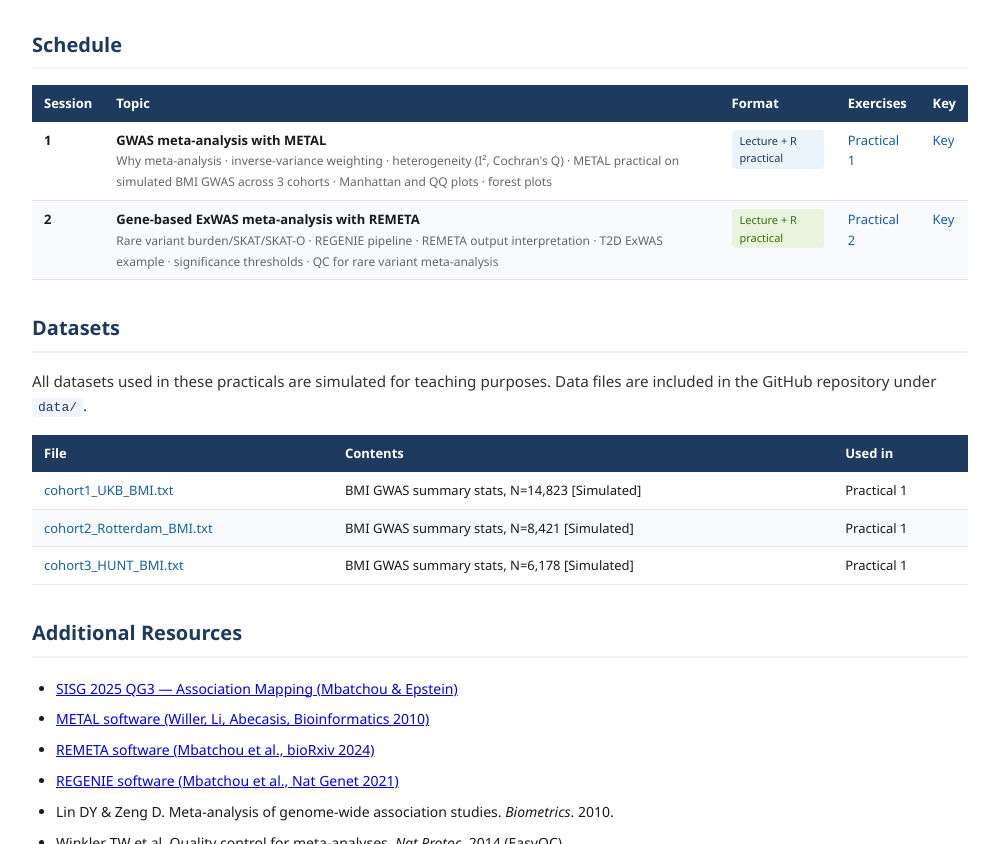
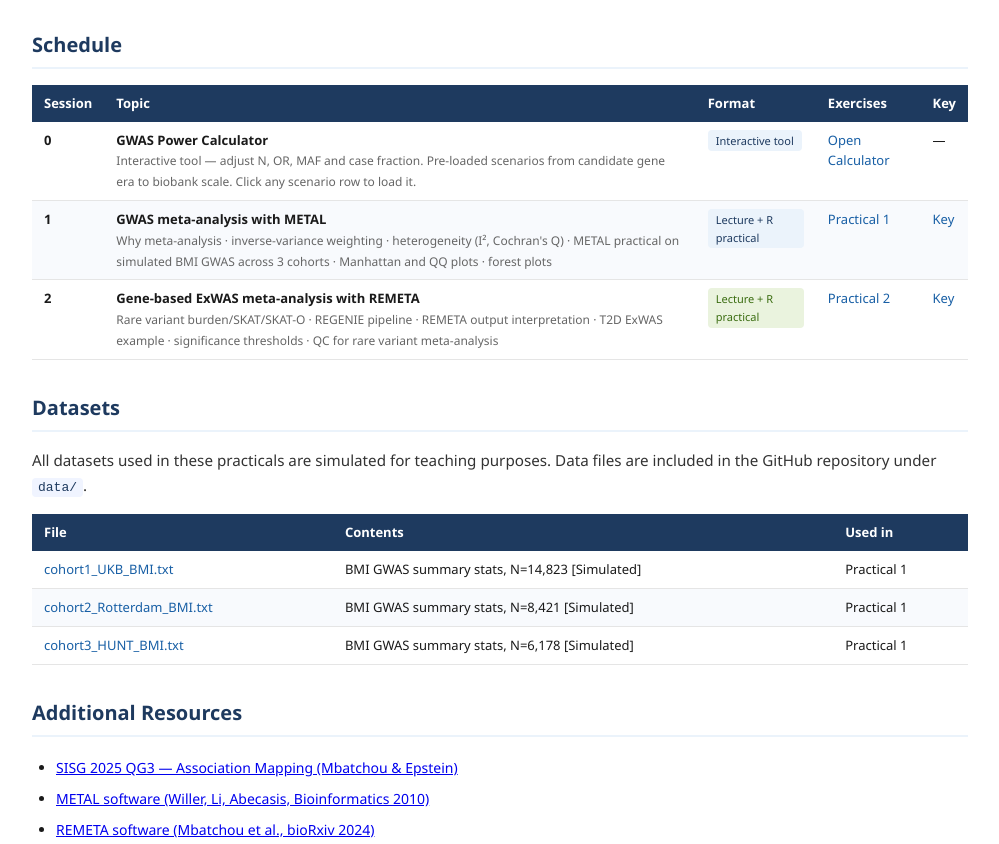
Before and after one commit to moeenriaz2/SISG26, a plain HTML site: page docs/index.html in a window 1280 px wide. Shown: the part 1064-1908 px from the top of the page, without its empty margins (140-1139 px from the left). Drawn offline with Linux system fonts and the light colour scheme.

Commit message:
Add files via upload

```diff
--- a/docs/index.html
+++ b/docs/index.html
@@ -51,6 +51,7 @@
 <nav>
   <span class="brand">SISG26 · Meta-Analysis</span>
   <a href="index.html">Home</a>
+  <a href="power_calculator.html">Power Calculator</a>
   <a href="practical_METAL.html">METAL Practical</a>
   <a href="practical_REMETA.html">REMETA Practical</a>
   <a href="https://github.com/moeenriaz2/SISG26" target="_blank">GitHub ↗</a>
@@ -107,6 +108,16 @@ devtools::install_github("yaowuliu/ACAT")</pre>
     </thead>
     <tbody>
       <tr>
+        <td><strong>0</strong></td>
+        <td>
+          <strong>GWAS Power Calculator</strong><br>
+          <span style="font-size:12px;color:#666">Interactive tool — adjust N, OR, MAF and case fraction. Pre-loaded scenarios from candidate gene era to biobank scale. Click any scenario row to load it.</span>
+        </td>
+        <td><span class="badge b-blue">Interactive tool</span></td>
+        <td><a href="power_calculator.html">Open Calculator</a></td>
+        <td>—</td>
+      </tr>
+      <tr>
         <td><strong>1</strong></td>
         <td>
           <strong>GWAS meta-analysis with METAL</strong><br>
```
